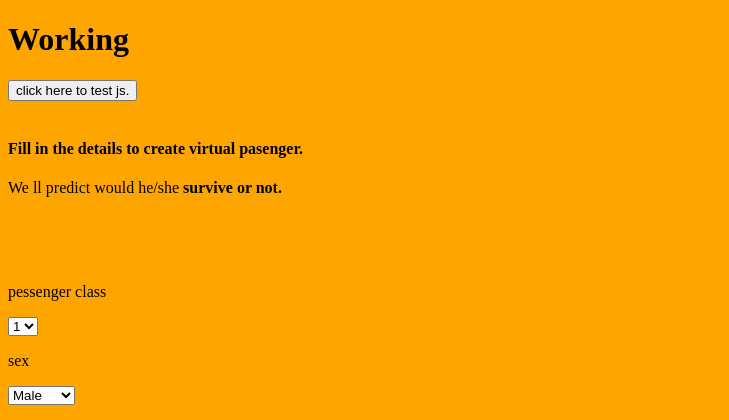
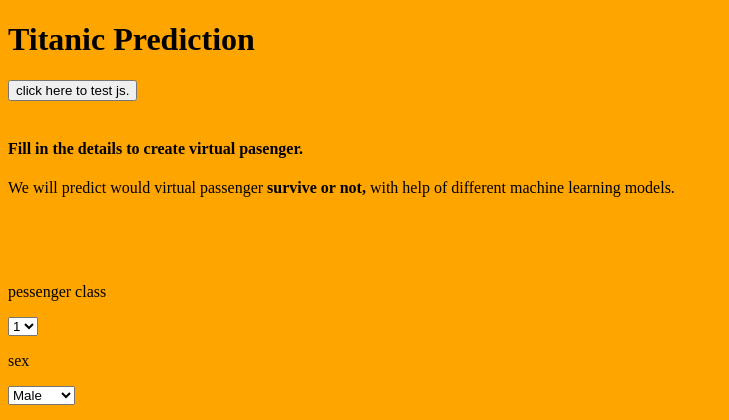
Before and after one commit to mnn111/django_titanic, a Django app: page / in a window 1280 px wide. Shown: the top 420 px of the page, without its empty margins (0-729 px from the left). Run offline with Django 3.2, Linux system fonts and the light colour scheme.

Commit message:
[imp] html changes

```diff
--- a/templates/index.html
+++ b/templates/index.html
@@ -8,13 +8,13 @@
     <link rel="stylesheet" href="{% static 'style.css' %}">
 </head>
 <body>
-    <h1>Working</h1>
+    <h1>Titanic Prediction</h1>
     <button type="button" onclick="clicked()">click here to test js.</button>
     <br>
     <br>
     <h4>Fill in the details to create virtual pasenger.</h4>
 <!--    <br>-->
-    <p>We <wi></wi>ll predict would he/she <b>survive or not.</b></p>
+    <p>We will predict would virtual passenger <b>survive or not,</b> with help of different machine learning models.</p>
 
     <form action="{% url 'pred' %}">
         {% csrf_token %}
--- a/titanic/views.py
+++ b/titanic/views.py
@@ -14,7 +14,8 @@ def prediction(request):
     title = request.GET['title']
 
 
-    pred, prediction = titanic_model.rfc(pclass,sex,age,sibhp,parch,fare,mbarked,title)
+    pred, prediction, prediction_rate = titanic_model.rfc(pclass,sex,age,sibhp,parch,fare,mbarked,title)
 
     return render(request, 'prediction.html', {'pred': pred,
-                                               'prediction': prediction})
+                                               'prediction': prediction,
+                                               'sur_rate': prediction_rate})
```
Also changed, not shown: templates/prediction.html (+5 -3 lines), titanic/titanic_model.py (+7 -7 lines).
